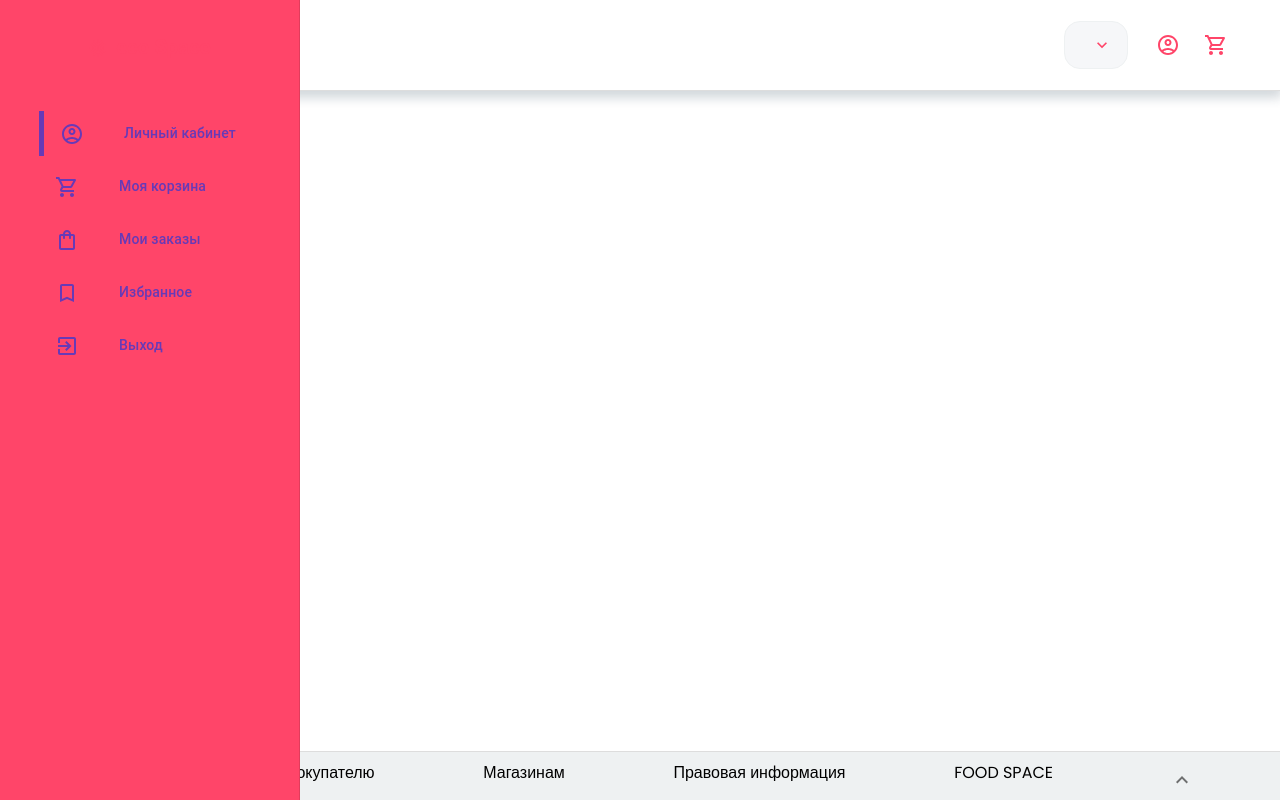
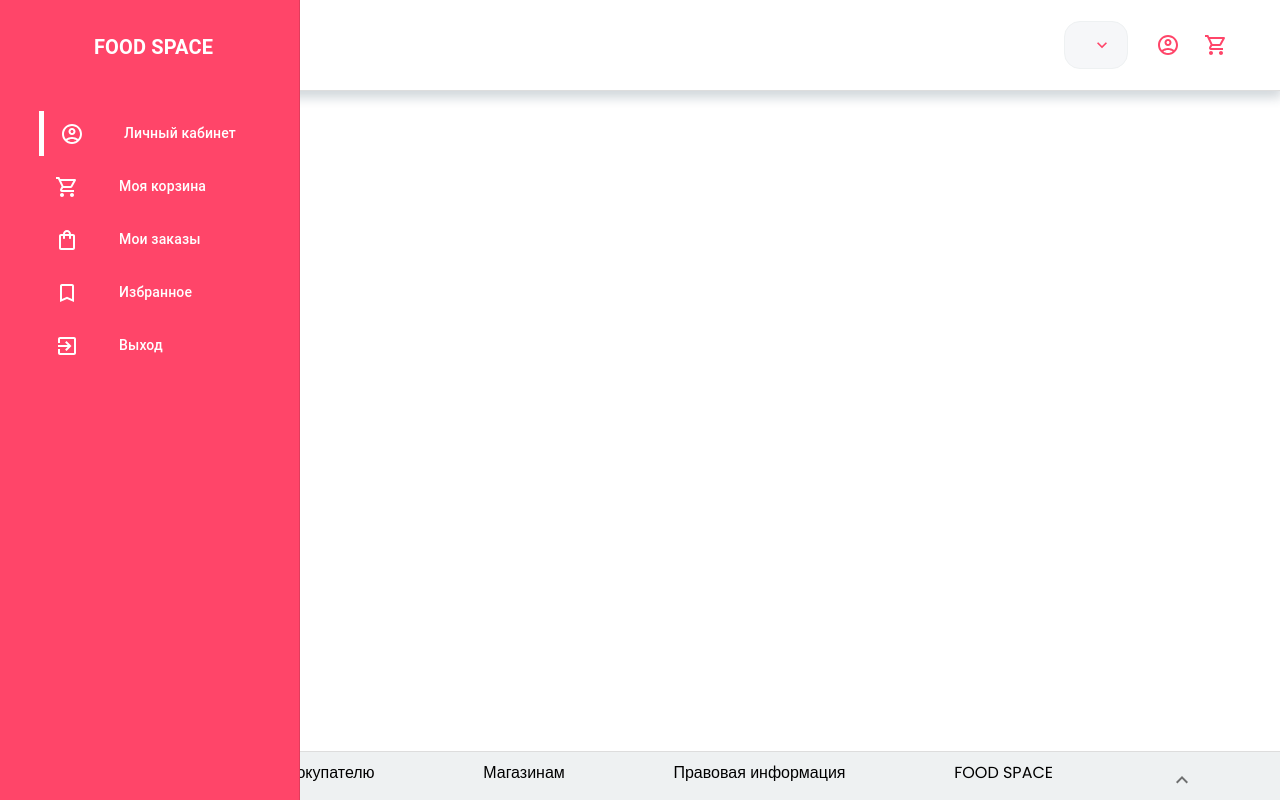
Before and after one commit to AndreyKharchenko/jet-the-dragon, a React (Create React App) app: page /my/1 in a window 1280 px wide. Built offline with nearby package versions, Linux system fonts and the light colour scheme; what oidc-client would draw is missing.

Commit message:
#39 Change style on Supplier page and Sidebar

```diff
--- a/src/components/Profile/Customer/JetCustomerProfile.tsx
+++ b/src/components/Profile/Customer/JetCustomerProfile.tsx
@@ -72,7 +72,7 @@ const JetCustomerProfile: React.FC<IUserProfileProps> = ({orderId, page}) => {
             <Box sx={dFlex}>
                 <JetSidebar>
                     <Box sx={{mt:4, mb: 6}}>
-                        <JetLogo />
+                        <JetLogo color='#FFF' />
                     </Box>
                     <Box>
                         {
@@ -82,9 +82,9 @@ const JetCustomerProfile: React.FC<IUserProfileProps> = ({orderId, page}) => {
                                     key={item.label}
                                     sx={{
                                         //color: (index == listItems.length - 1) ? '#eb4034' : '#673ab7',
-                                        color: '#673ab7',
+                                        color: '#FFF',
                                         mb: 1,
-                                        borderLeft: (selectedItem.id === item.id) ? '5px solid #673ab7' : 'none',
+                                        borderLeft: (selectedItem.id === item.id) ? '5px solid #FFF' : 'none',
                                     }}
                                     onClick={() => handleListItemClick(item)}
                                 >
--- a/src/components/Profile/Supplier/JetSupplierMain.tsx
+++ b/src/components/Profile/Supplier/JetSupplierMain.tsx
@@ -6,7 +6,7 @@ import PhotoCamera from '@mui/icons-material/PhotoCamera';
 import EditIcon from '@mui/icons-material/Edit';
 import JetInput from '../../common/form-components/JetInput';
 import style from './JetSupplier.module.css';
-import { dFlex, flexBetweenCenter } from '../../../themes/commonStyles';
+import { dFlex, flexBetween, flexBetweenCenter } from '../../../themes/commonStyles';
 import JetSelect from '../../common/form-components/JetSelect';
 import JetDatePicker from '../../common/form-components/JetDatePicker';
 import moment, { Moment } from 'moment';
@@ -137,12 +137,9 @@ const JetSupplierMain = () => {
                   <JetInput name={'city'} label={'Город'} placeholder={'Город'} disabled={disabled} />
                 </Box>
 
-                <Box className={style.defaultInput}>
+                <Box sx={{...flexBetween, width:'20vw'}}>
                   <JetInput name={'street'} label={'Улица'} placeholder={'Улица'} disabled={disabled} />
-                </Box>
-
-                <Box className={style.defaultInput}>
-                  <JetInput name={'houseNumber'} label={'Дом'} placeholder={'Дом'} disabled={disabled} />
+                  <JetInput name={'houseNumber'} label={'Дом'} placeholder={'Дом'} disabled={disabled} sx={{width:'100px'}} />
                 </Box>
               </Box>
             </form>
@@ -150,7 +147,7 @@ const JetSupplierMain = () => {
 
           <FormProvider {...methods2}>
             <form>
-              <Box sx={{mt:5}}>
+              <Box sx={{}}>
                 <Box className={style.defaultInput}>
                   <JetSelect
                     selectLabel='Форма организации'
--- a/src/components/Profile/Supplier/JetSupplierProfile.tsx
+++ b/src/components/Profile/Supplier/JetSupplierProfile.tsx
@@ -51,7 +51,7 @@ const JetSupplierProfile: React.FC<ISupplierProfileProps> = ({ page }) => {
       <Box sx={dFlex}>
         <JetSidebar>
           <Box sx={{ mt: 4, mb: 6 }}>
-            <JetLogo />
+            <JetLogo color='#FFF' />
           </Box>
           <Box>
             {
@@ -61,9 +61,9 @@ const JetSupplierProfile: React.FC<ISupplierProfileProps> = ({ page }) => {
                   key={item.label}
                   sx={{
                     //color: (index == listItems.length - 1) ? '#eb4034' : '#673ab7',
-                    color: '#673ab7',
+                    color: '#FFF',
                     mb: 1,
-                    borderLeft: (selectedItem.id === item.id) ? '5px solid #673ab7' : 'none',
+                    borderLeft: (selectedItem.id === item.id) ? '5px solid #FFF' : 'none',
                   }}
                   onClick={() => handleListItemClick(item)}
                 >
--- a/src/components/common/JetLogo.tsx
+++ b/src/components/common/JetLogo.tsx
@@ -3,18 +3,22 @@ import { Box, Typography } from "@mui/material";
 import { flexCenter } from "../../themes/commonStyles";
 import AcUnitIcon from '@mui/icons-material/AcUnit';
 
-const JetLogo: React.FC<{}> = () => {
+type JetLogoProps = {
+    color?: string
+}
+
+const JetLogo: React.FC<JetLogoProps> = ({color}) => {
     return(
         <Box sx={flexCenter}>
-            <AcUnitIcon fontSize="small" color={"primary"} />
+            {/*<AcUnitIcon fontSize="small" color={"primary"} />*/}
             <Typography sx={{
                 ml:1,
-                color: theme => theme.palette.primary.main,
+                color: (!!color) ? color : theme => theme.palette.primary.main,
                 //color: '#FFF',
                 fontSize: '20px',
                 fontWeight: 'bold'
             }} component='h3'>
-                eco Space
+                FOOD SPACE
             </Typography>
         </Box>
     );
```
Also changed, not shown: src/tests/square/square.js (added, +9 -0 lines), src/tests/validateValue/validateValue.js (added, +9 -0 lines), 2 other files (tests, documents, lock files or other folders).
